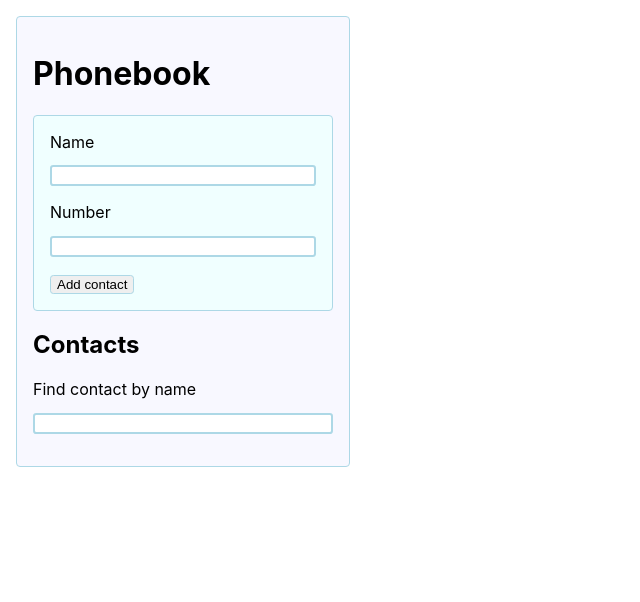
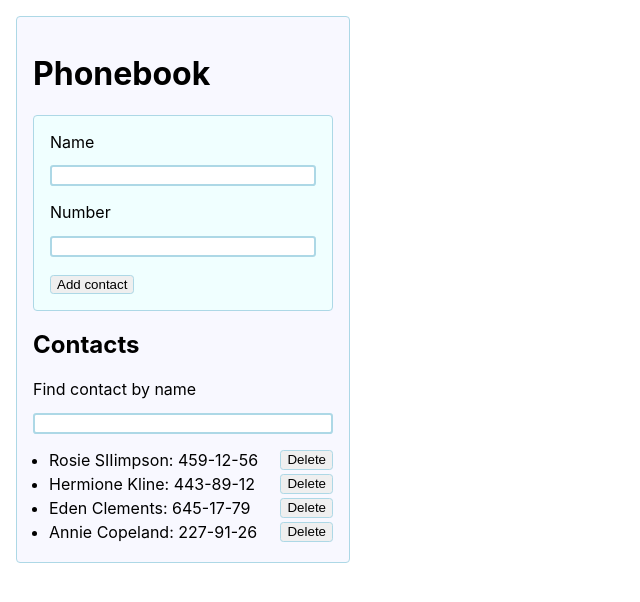
Before and after one commit to Andrew-Samoilov/goit-react-hw-03-phonebook, a React (Create React App) app: page / in a window 1280 px wide. Shown: the top 602 px of the page, without its empty margins (0-640 px from the left). Built offline with nearby package versions, Linux system fonts and the light colour scheme.

Commit message:
Update App.jsx

```diff
--- a/src/components/App.jsx
+++ b/src/components/App.jsx
@@ -9,10 +9,10 @@
 class App extends React.Component {
   state = {
     contacts: [
-      // { id: 'id-1', name: 'Rosie SIIimpson', number: '459-12-56' },
-      // { id: 'id-2', name: 'Hermione Kline', number: '443-89-12' },
-      // { id: 'id-3', name: 'Eden Clements', number: '645-17-79' },
-      // { id: 'id-4', name: 'Annie Copeland', number: '227-91-26' },
+      { id: 'id-1', name: 'Rosie SIIimpson', number: '459-12-56' },
+      { id: 'id-2', name: 'Hermione Kline', number: '443-89-12' },
+      { id: 'id-3', name: 'Eden Clements', number: '645-17-79' },
+      { id: 'id-4', name: 'Annie Copeland', number: '227-91-26' },
     ],
     filter: '',
     name: '',
```
